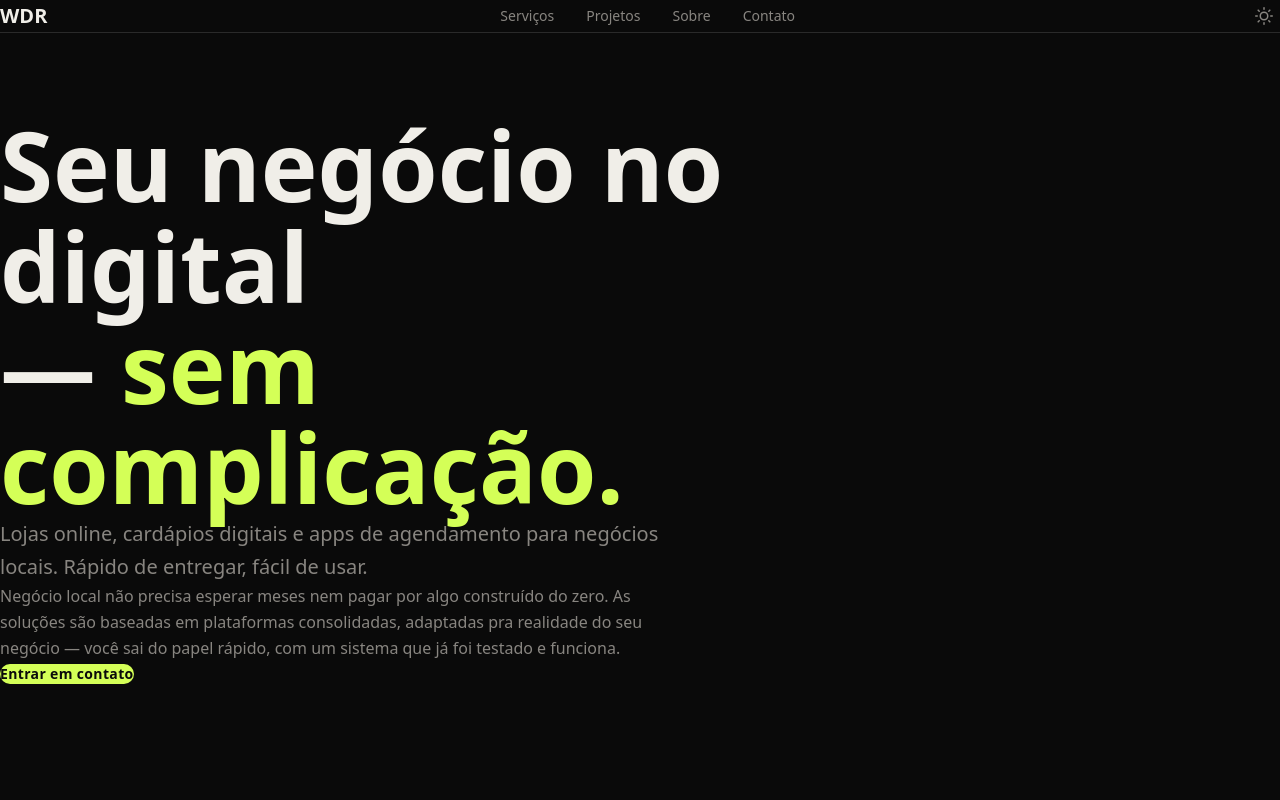
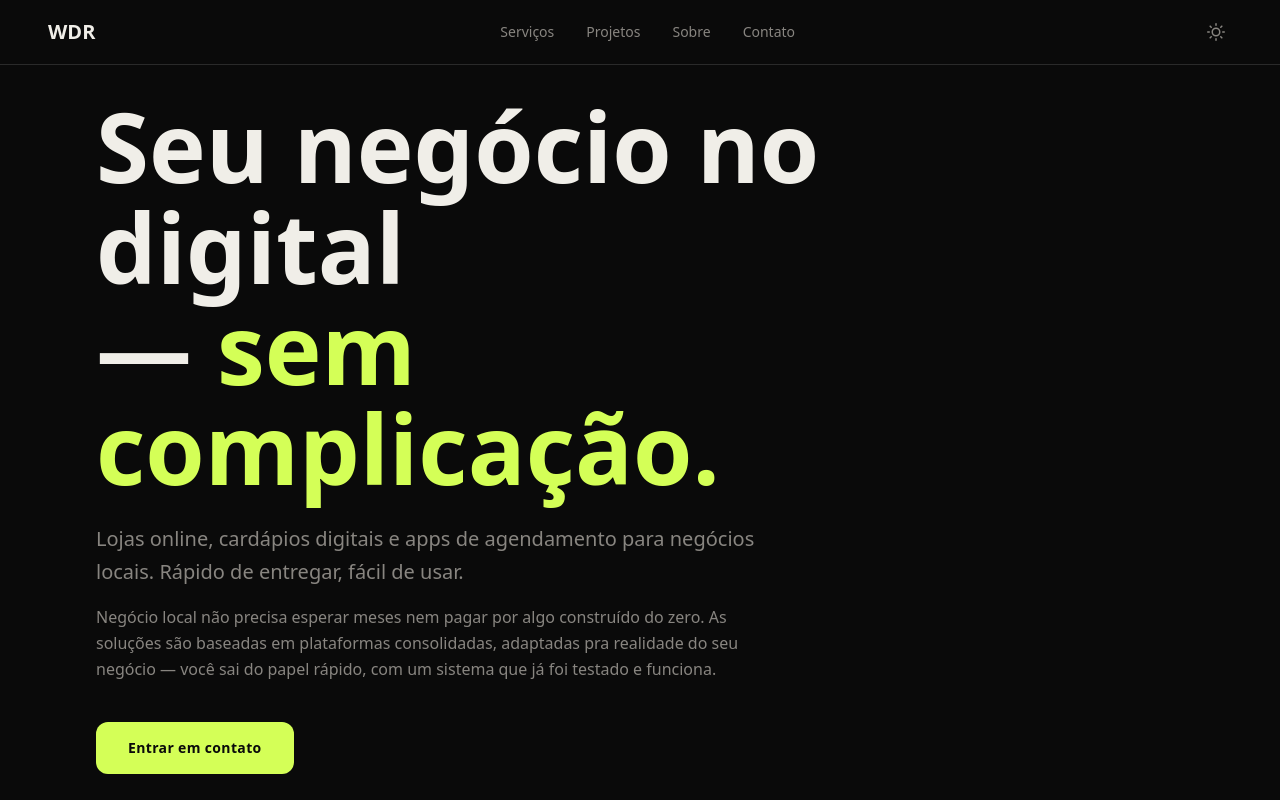
Before and after one commit to dayvsonmarques/webdev.recife.br, a Next.js app: page / in a window 1280 px wide. Shown: the top 800 px of the page. Built offline with nearby package versions, Linux system fonts and the light colour scheme.

Commit message:
fix(design): remove manual reset that overrode tailwind v4 layers

```diff
--- a/app/globals.css
+++ b/app/globals.css
@@ -29,14 +29,6 @@ html.light {
   --color-accent: #D4FF57;
 }
 
-*,
-*::before,
-*::after {
-  box-sizing: border-box;
-  margin: 0;
-  padding: 0;
-}
-
 html {
   scroll-behavior: smooth;
 }
```
